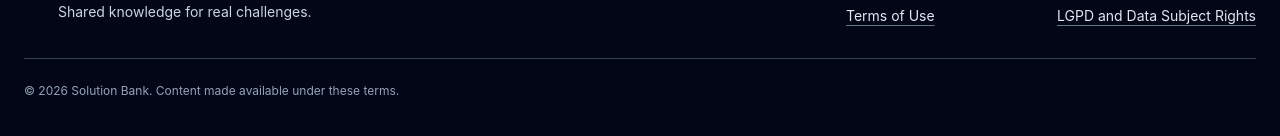
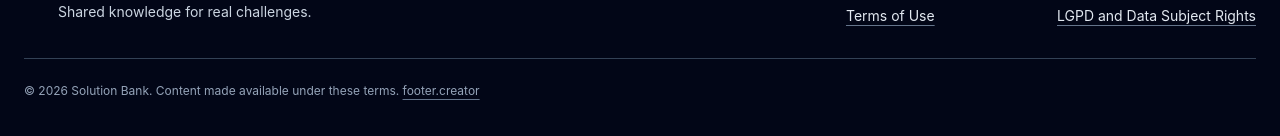
Before and after one commit to Lucasegg/banco-de-solucoes, a React (Vite) app: page / in a window 1280 px wide. Shown: the part 2674-2810 px from the top of the page. Built offline with nearby package versions, Linux system fonts and the light colour scheme; no server answers; the database is empty.

Commit message:
feat: link LinkedIn in institutional footer

```diff
--- a/src/components/InstitutionalFooter.tsx
+++ b/src/components/InstitutionalFooter.tsx
@@ -14,7 +14,7 @@ export function InstitutionalFooter() {
       <nav aria-label={t('footer.label')}><ul className="grid gap-3 text-sm sm:grid-cols-2">
         {links.map(([href, label]) => <li key={href}><a href={href} className="rounded-sm text-left underline decoration-slate-500 underline-offset-4 hover:text-white focus-visible:outline focus-visible:outline-2 focus-visible:outline-offset-4 focus-visible:outline-white">{t(label)}</a></li>)}
       </ul></nav>
-      <p className="border-t border-slate-700 pt-6 text-xs text-slate-400 md:col-span-2">{t('footer.copyright', { year: new Date().getFullYear() })}</p>
+      <p className="border-t border-slate-700 pt-6 text-xs text-slate-400 md:col-span-2">{t('footer.copyright', { year: new Date().getFullYear() })}{' '}<a href="https://www.linkedin.com/in/lucas-gomes-da-silva-1407/" target="_blank" rel="noreferrer noopener" className="underline decoration-slate-500 underline-offset-4 hover:text-white focus-visible:outline focus-visible:outline-2 focus-visible:outline-offset-4 focus-visible:outline-white">{t('footer.creator')}</a></p>
     </div>
   </footer>;
 }
```
